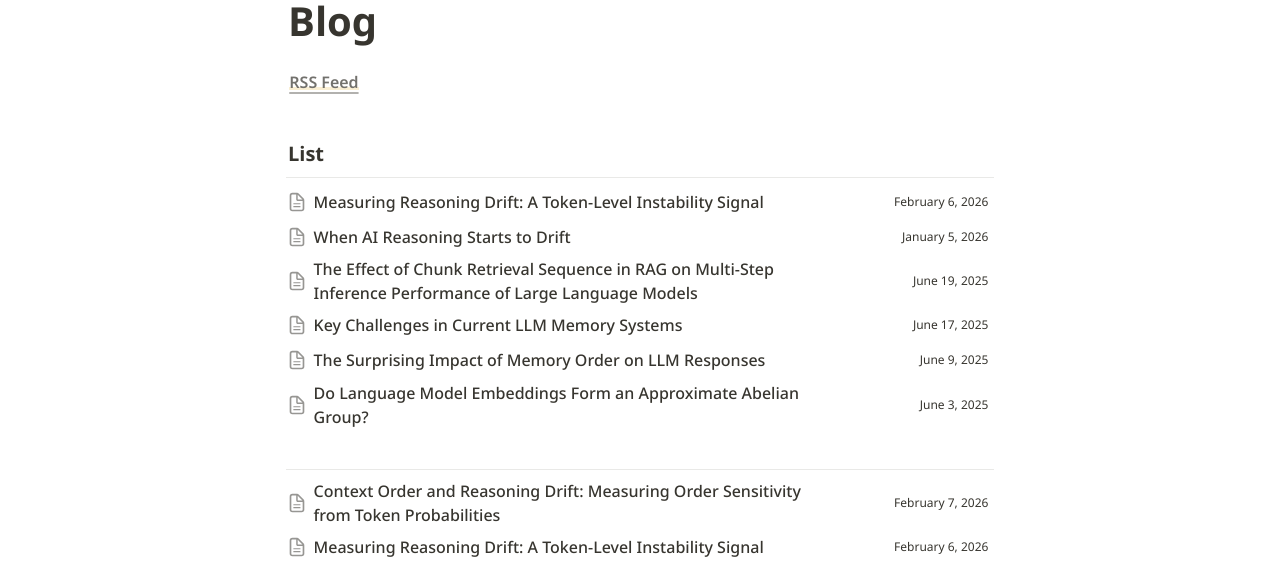
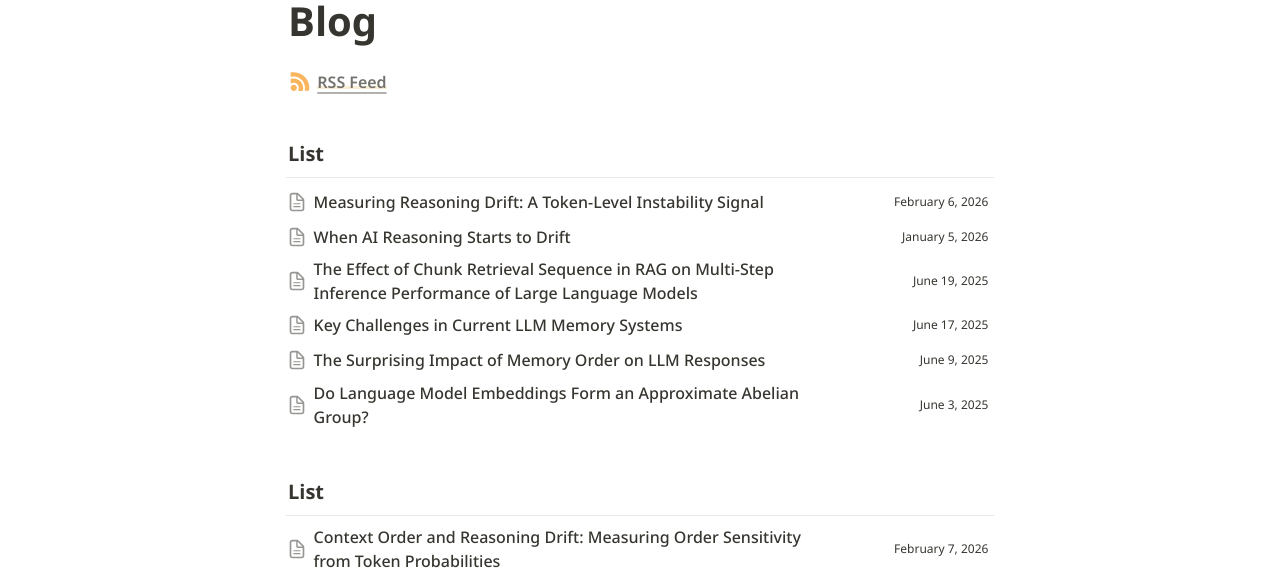
Before and after one commit to Jinnkunn/jinnkunn.com, a Next.js app: page /blog in a window 1280 px wide. Shown: the part 231-801 px from the top of the page. Built offline with nearby package versions, Linux system fonts and the light colour scheme; no server answers.

Commit message:
ui: match blog list header + rss icon; normalize publications quote

```diff
--- a/app/(classic)/blog/page.tsx
+++ b/app/(classic)/blog/page.tsx
@@ -79,10 +79,16 @@ function buildBlogListHtml(items: Awaited<ReturnType<typeof getBlogIndex>>): str
     })
     .join("");
 
+  const collectionAnchorId = "blog-list";
   return (
-    // Keep it minimal: no extra "List" heading (matches the original site's blog landing).
     `<div class="notion-collection inline">` +
-    `<div class="notion-collection-list" role="list" aria-label="Blog posts">` +
+    `<div class="notion-collection__header-wrapper">` +
+    `<h3 class="notion-collection__header">` +
+    `<a class="notion-anchor" href="#${collectionAnchorId}"></a>` +
+    `<span class="notion-semantic-string">List</span>` +
+    `</h3>` +
+    `</div>` +
+    `<div id="${collectionAnchorId}" class="notion-collection-list">` +
     `${rows}` +
     `</div>` +
     `</div>`
--- a/app/globals.css
+++ b/app/globals.css
@@ -1767,6 +1767,17 @@ html {
   font-size: inherit;
 }
 
+/* Publications: normalize quote whitespace (avoid accidental extra blank lines from source newlines),
+   and enforce the "authors" line + blank line + "tag: venue" line layout like the original site. */
+.page__publications .notion-toggle__content .notion-quote .notion-semantic-string {
+  white-space: normal;
+}
+
+.page__publications .notion-toggle__content .notion-quote em:has(.code) {
+  display: block;
+  margin-top: 14px;
+}
+
 /* Publications: tag pills (conference / arXiv.org / journal) should be compact. */
 .page__publications .highlighted-background.bg-red,
 .page__publications .highlighted-background.bg-purple,
--- a/public/styles/super-inline.css
+++ b/public/styles/super-inline.css
@@ -42,6 +42,7 @@ a[href="/"].notion-link.link:before,*/
 a[href="/chen"].notion-link.link:before,
 a[href="https://twitter.com/_jinnkunn"].notion-link.link:before,
 a[href="/blog"].notion-link.link:before,
+a[href="/blog.rss"].notion-link.link:before,
 a[href="https://www.linkedin.com/in/jinkun-chen/"].notion-link.link:before,
 a[href="https://dal.ca/"].notion-link.link:before,
 a[href*="scholar.google"].notion-link.link:before,
@@ -66,6 +67,7 @@ a[href*="semanticscholar.org/"].notion-link.link:before {
 a[href="/chen"].notion-link.link,
 a[href="https://twitter.com/_jinnkunn"].notion-link.link,
 a[href="/blog"].notion-link.link,
+a[href="/blog.rss"].notion-link.link,
 a[href="https://www.linkedin.com/in/jinkun-chen/"].notion-link.link,
 a[href="https://dal.ca/"].notion-link.link,
 a[href*="scholar.google"].notion-link.link,
@@ -92,6 +94,11 @@ a[href="https://twitter.com/_jinnkunn"].notion-link.link:before {
 
 a[href="/blog"].notion-link.link:before {
   background-image: url(/web_image/blog-b.svg);
+}
+
+a[href="/blog.rss"].notion-link.link:before {
+  background-image: url(/web_image/rss.svg);
+  background-size: 20px 20px;
 }
 
 a[href="https://www.linkedin.com/in/jinkun-chen/"].notion-link.link:before {
@@ -1013,6 +1020,8 @@ a.notion-link.link {
     rgba(246, 228, 183, 0.88) 100%
   );
   background-repeat: no-repeat;
+  /* Prevent icon-prefixed links from showing highlight behind the icon box. */
+  background-origin: content-box;
   background-size: 100% 0.42em;
   background-position: 0 100%;
   background-clip: content-box;
```
Also changed, not shown: public/web_image/rss.svg (added).
